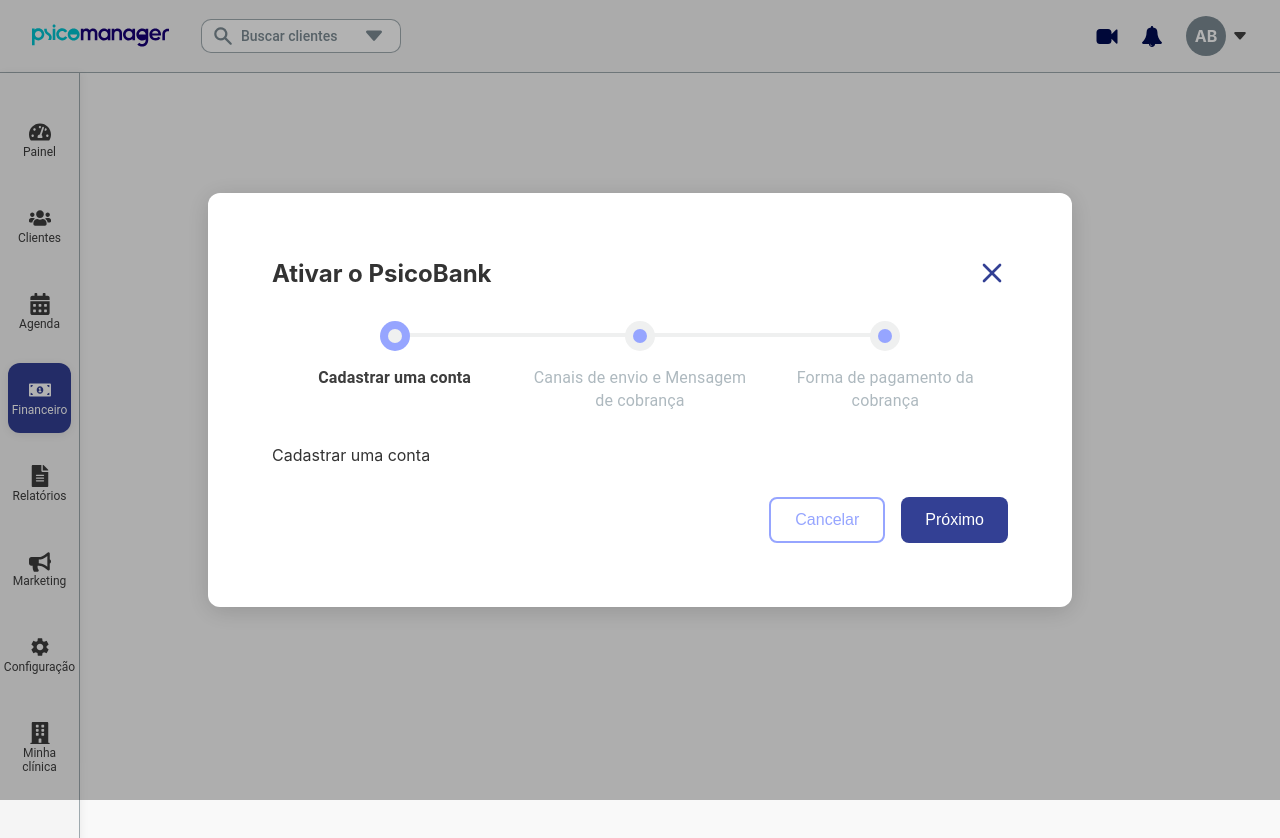
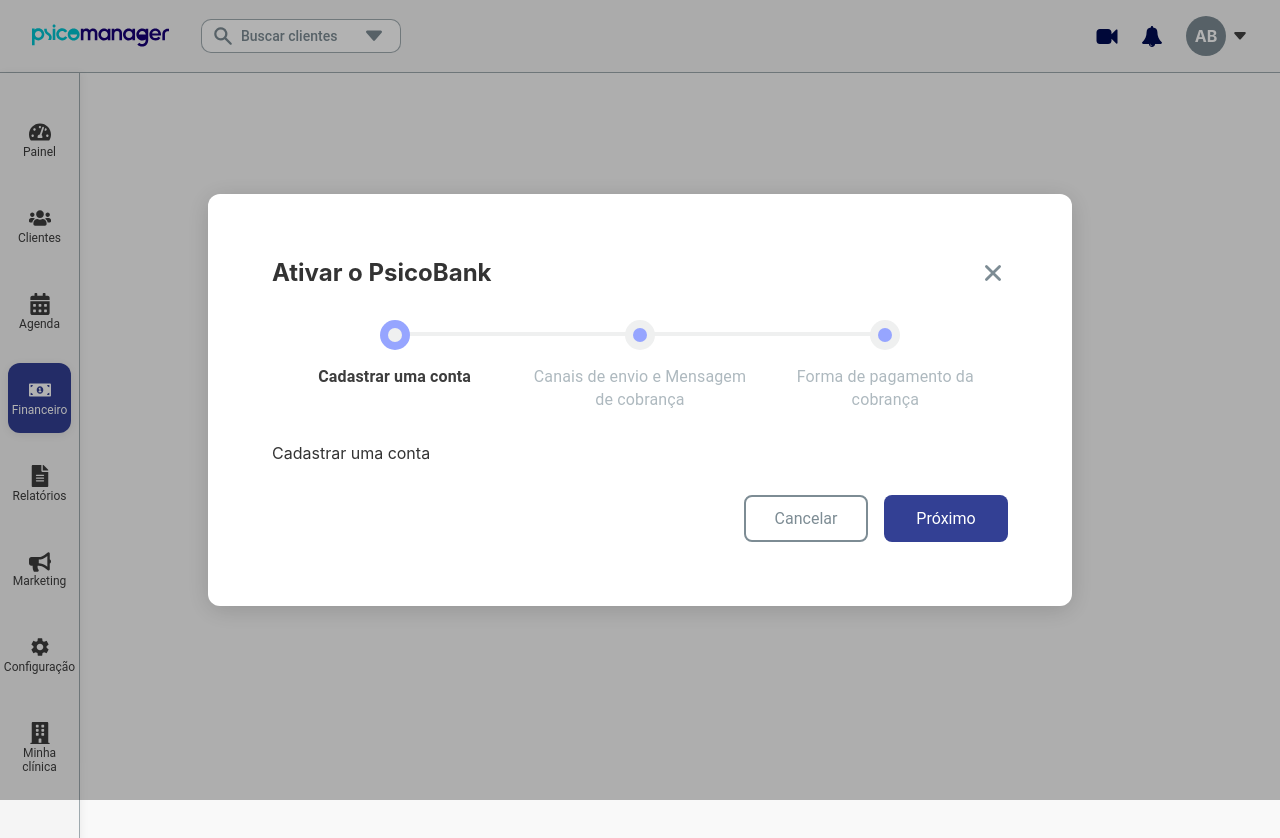
Before and after one commit to lf-germano/psicomanager-frontend-challenge, a React (Create React App) app in the folder psicomanager/: page / in a window 1280 px wide. Both pictures are taken after a click on the button "Financeiro". Shown: the top 838 px of the page. Built offline with nearby package versions, Linux system fonts and the light colour scheme.

Commit message:
refactor/buttons-as-components

```diff
--- /dev/null
+++ b/psicomanager/src/components/ClearButton.tsx
@@ -0,0 +1,24 @@
+import styled from "styled-components";
+import { colors } from "../styles/colors";
+
+interface ClearButtonProps {
+    title: string;
+    onClick: () => void;
+}
+
+export function ClearButton({ title, onClick }: ClearButtonProps) {
+  return <BorderButton onClick={onClick}>{title}</BorderButton>;
+}
+
+const BorderButton = styled.button`
+  min-width: 124px;
+  padding: 0.75rem 1.5rem;
+  background: transparent;
+  border: 2px solid ${colors.info};
+  color: ${colors.info};
+  border-radius: 8px;
+  font-size: 1rem;
+  font-family: 'Roboto', sans-serif;
+  font-weight: 400;
+  cursor: pointer;
+`;
--- /dev/null
+++ b/psicomanager/src/components/MainButton.tsx
@@ -0,0 +1,26 @@
+import styled from "styled-components";
+import { colors } from "../styles/colors";
+
+interface MainButtonProps {
+    title: string;
+    disabled: boolean;
+    onClick: () => void;
+}
+
+export function MainButton({ title, onClick, disabled }: MainButtonProps) {
+  return <BorderButton onClick={onClick} disabled={disabled}>{title}</BorderButton>;
+}
+
+const BorderButton = styled.button<{ disabled: boolean }>`
+  min-width: 124px;
+  padding: 0.75rem 1.5rem;
+  background: ${colors.markerBlue};
+  border: none;
+  color: white;
+  border-radius: 8px;
+  font-size: 1rem;
+  cursor: pointer;
+  font-family: 'Roboto', sans-serif;
+  font-weight: 400;
+  opacity: ${({ disabled }) => (disabled ? 0.5 : 1)};
+`;
--- a/psicomanager/src/pages/Finances/index.tsx
+++ b/psicomanager/src/pages/Finances/index.tsx
@@ -6,6 +6,9 @@
 import Channels from "./pages/Channels";
 import PaymentType from "./pages/PaymentType";
 import { useState } from "react";
+import { IoClose } from "react-icons/io5";
+import { ClearButton } from "../../components/ClearButton";
+import { MainButton } from "../../components/MainButton";
 
 type FinancesProps = {
   onClose?: () => void;
@@ -41,7 +44,7 @@
     <Container>
       <Header>
         <Title>Ativar o PsicoBank</Title>
-        <CloseIcon onClick={onClose} title="Fechar" />
+        <CloseIcon color={colors.info} size={30} onClick={onClose} title="Fechar" />
       </Header>
       <CustomStepper
         steps={steps}
@@ -52,10 +55,8 @@
       />
       <Content>{PageContent}</Content>
       <Footer>
-        <ClearButton onClick={handleCancel}>Cancelar</ClearButton>
-        <MainButton onClick={handleNext} disabled={activeStep === steps.length - 1}>
-          Próximo
-        </MainButton>
+        <ClearButton title="Cancelar" onClick={handleCancel} />
+        <MainButton title="Próximo" onClick={handleNext} disabled={activeStep === steps.length - 1} />
       </Footer>
     </Container>
   );
@@ -80,9 +81,10 @@
   margin: 0;
   font-size: 1.5rem;
   font-weight: bold;
+  font-color: ${colors.textPrimary};
 `;
 
-const CloseIcon = styled(FiX)`
+const CloseIcon = styled(IoClose)`
   cursor: pointer;
   font-size: 2rem;
   color: ${colors.markerBlue};
@@ -98,24 +100,3 @@
   justify-content: flex-end;
   gap: 1rem;
 `;
-
-const ClearButton = styled.button`
-  padding: 0.75rem 1.5rem;
-  background: transparent;
-  border: 2px solid ${colors.lightBlue};
-  color: ${colors.lightBlue};
-  border-radius: 8px;
-  font-size: 1rem;
-  cursor: pointer;
-`;
-
-const MainButton = styled.button<{ disabled?: boolean }>`
-  padding: 0.75rem 1.5rem;
-  background: ${colors.markerBlue};
-  border: none;
-  color: white;
-  border-radius: 8px;
-  font-size: 1rem;
-  cursor: pointer;
-  opacity: ${({ disabled }) => (disabled ? 0.5 : 1)};
-`;
```
